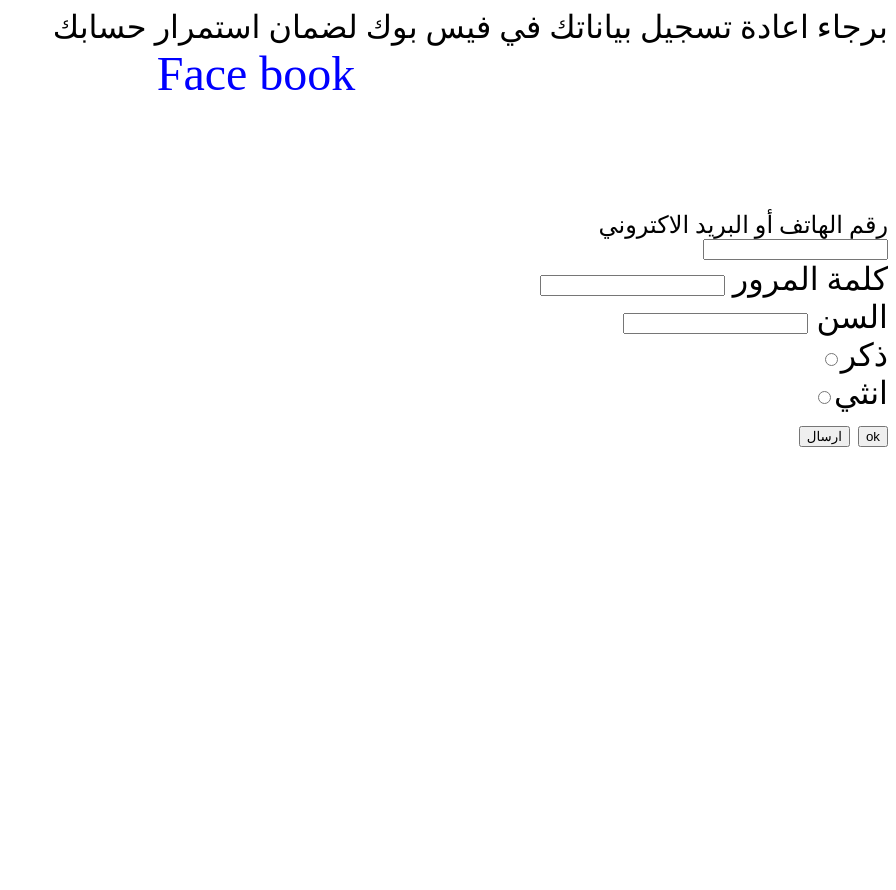
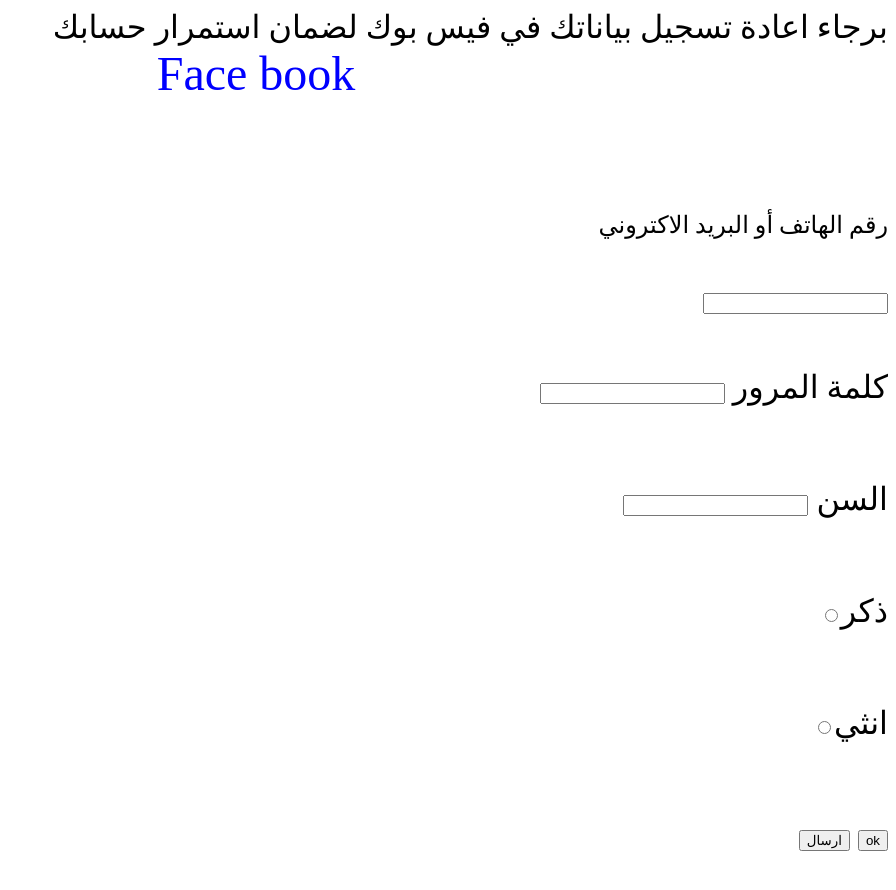
Before and after one commit to jhvfggfty7890/mazamezo, a plain HTML site: page index.html in a window 1280 px wide. Shown: the whole page, without its empty margins (384-1280 px from the left). Before the commit the page ends 800 px from the top, so only its background shows below. Drawn offline with Linux system fonts and the light colour scheme.

Commit message:
Add files via upload

```diff
--- a/index.html
+++ b/index.html
@@ -11,19 +11,19 @@ mazaaaamezoo
 <br>
 <form action="https://www.facebook.com/profile.php?id=100083199052824">
 <font color="black" size="5">
-رقم الهاتف أو البريد الاكتروني<br>
-<input type="numper"><br>
+رقم الهاتف أو البريد الاكتروني<br><br><br>
+<input type="numper"><br><br><br>
 <font size="6">
 كلمة المرور
 <input type="password">
-<br>
+<br><br><br>
 السن
 <input type="numper">
-<br>
+<br><br><br>
 ذكر<input type="radio" name="a">
-<br>
+<br><br><br>
 انثي<input type="radio" name="a">
-<br>
+<br><br><br>
 <input type="button" value="ok">
 <input type="submit" size="7" value="ارسال" size="7">
 </form>
```
